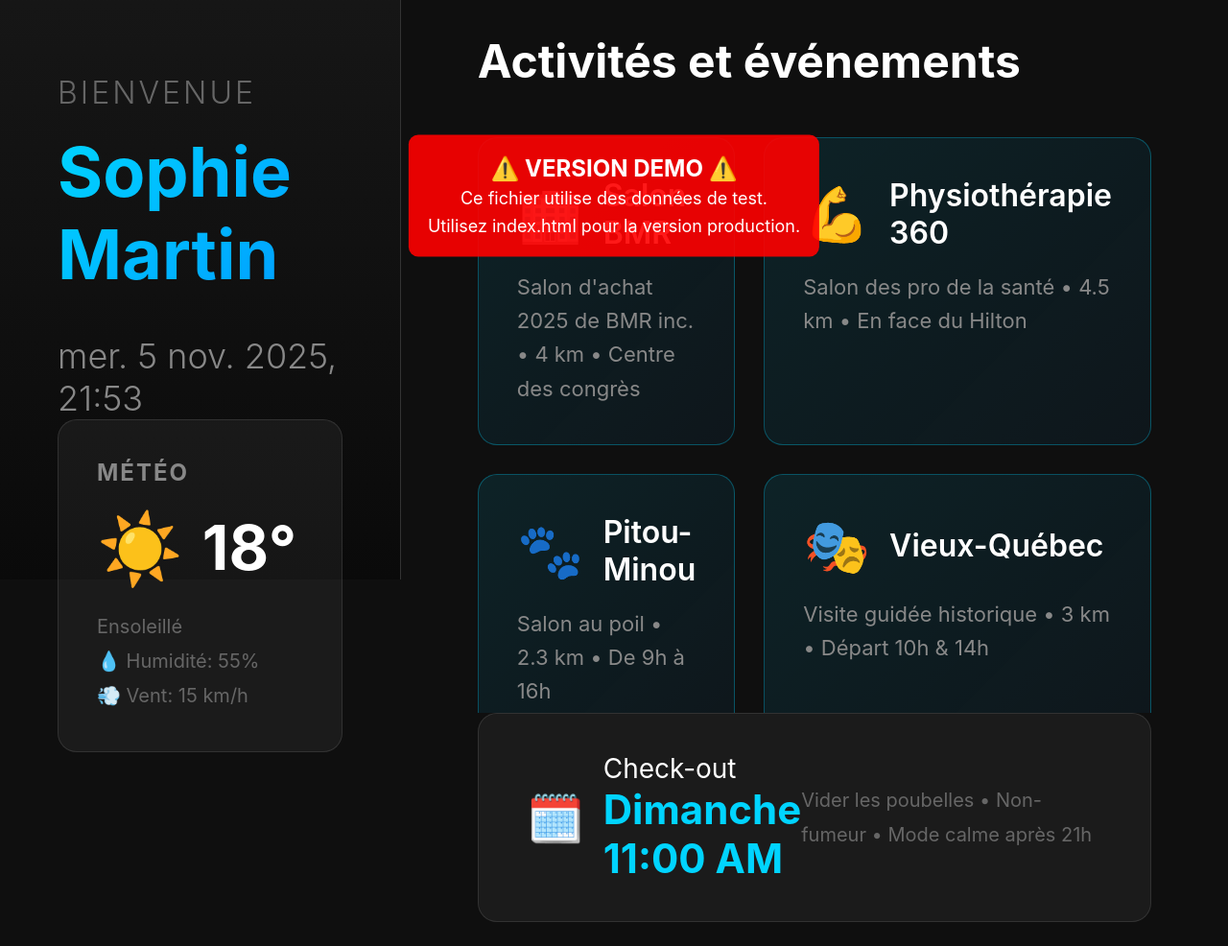
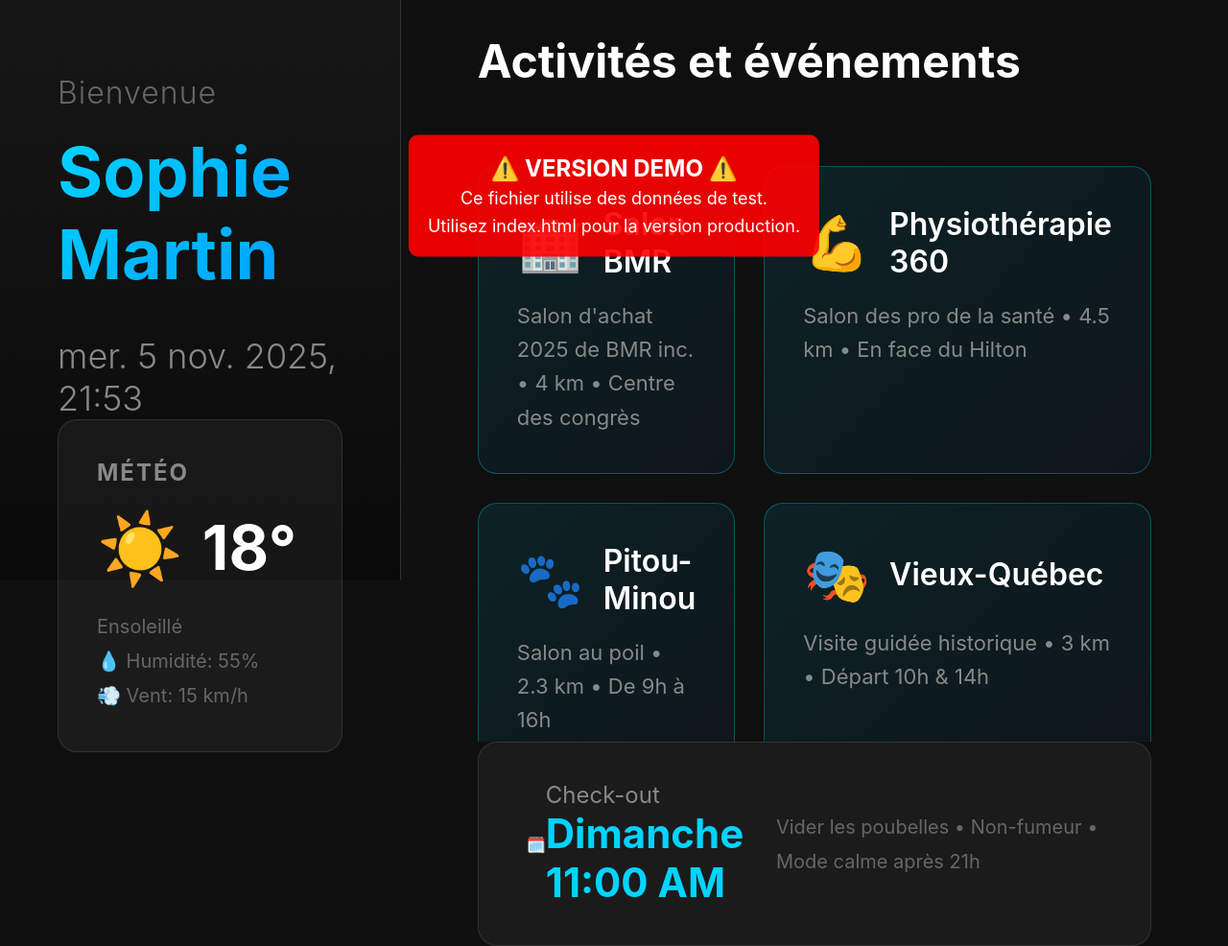
Before and after one commit to rudyrobinet-lang/stjostudio-display, a website: page demo.html in a window 1280 px wide. Shown: the part 196-1182 px from the top of the page at 96% size. Before the commit the page ends 1157 px from the top, so only its background shows below. Drawn offline with Linux system fonts and the light colour scheme.

Commit message:
Add files via upload

```diff
--- a/styles.css
+++ b/styles.css
@@ -56,8 +56,8 @@ body {
     color: #666;
     font-weight: 300;
     margin-bottom: 20px;
-    text-transform: uppercase;
-    letter-spacing: 3px;
+    text-transform: none;
+    letter-spacing: 1px;
 }
 
 .guest-name-modern {
@@ -158,7 +158,7 @@ body {
 .section-title {
     font-size: 48px;
     font-weight: 700;
-    margin-bottom: 50px;
+    margin-bottom: 80px;
     color: #fff;
 }
 
@@ -217,13 +217,9 @@ body {
     align-items: center;
 }
 
-.checkout-icon-modern {
-    font-size: 48px;
-    margin-right: 20px;
-}
-
 .checkout-details {
-    font-size: 28px;
+    font-size: 24px;
+    color: #888;
 }
 
 .checkout-time {
```
Also changed, not shown: index.html (+0 -1 lines).
